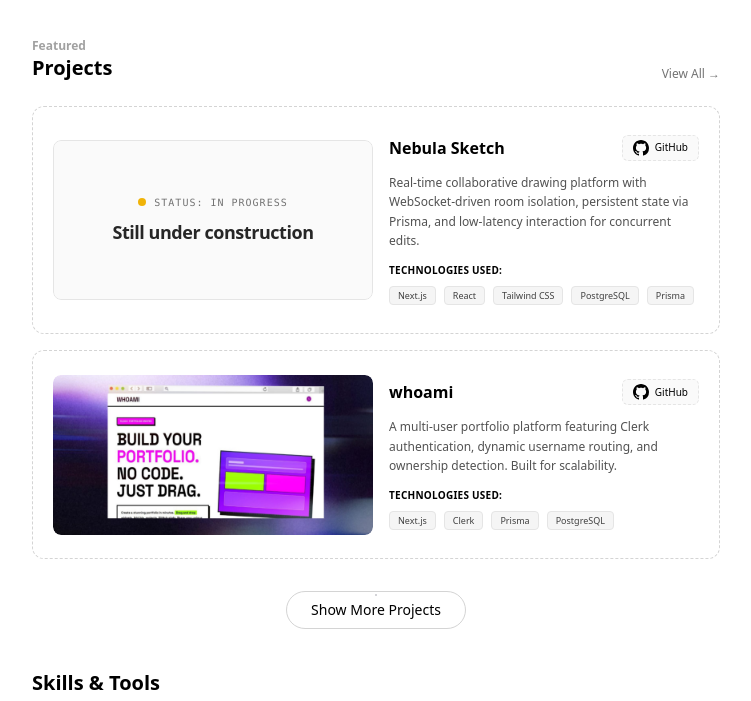
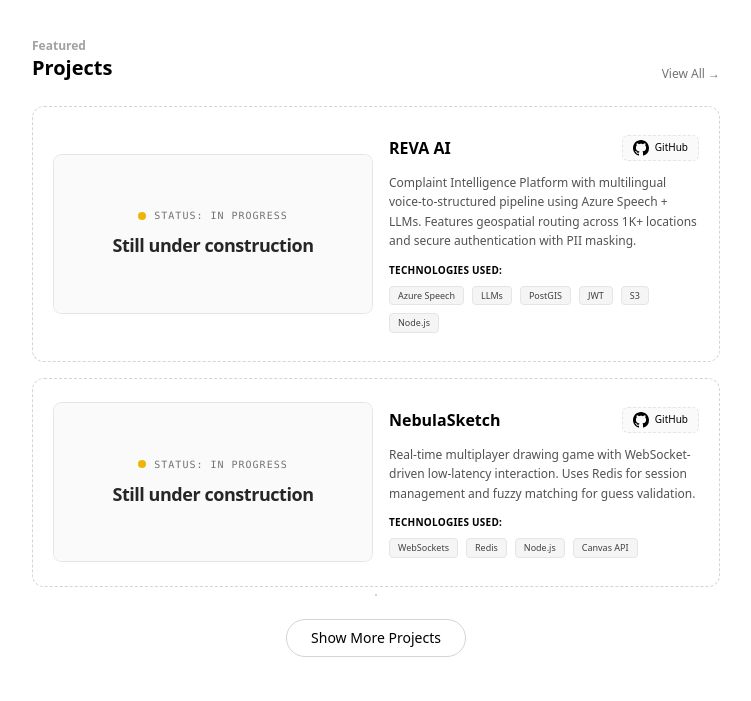
Before and after one commit to sivakumar232/portfolio_next, a Next.js app: page / in a window 1280 px wide. Shown: the part 605-1306 px from the top of the page, without its empty margins (264-1015 px from the left). Built offline with nearby package versions, Linux system fonts and the light colour scheme; no server answers.

Commit message:
feat:add new project

```diff
--- a/src/components/Banner.tsx
+++ b/src/components/Banner.tsx
@@ -98,7 +98,7 @@ const Banner: React.FC = () => {
                             </span>
                         </a>
                         <a
-                            href="https://drive.google.com/file/d/1uha-bhj3xjK6XHaWR1kJW1l_vqMePLuw/view?usp=sharing"
+                            href="https://drive.google.com/file/d/1uha-bhj3xjK6XHaWR1kJW1l_vqMePLuw/view?usp=sharing6"
                             target="_blank"
                             rel="noopener noreferrer"
                             className="relative p-2 bg-white dark:bg-neutral-800 rounded-full hover:bg-neutral-100 dark:hover:bg-neutral-700 transition-colors border border-neutral-200 dark:border-neutral-700 group"
--- a/src/components/Projects.tsx
+++ b/src/components/Projects.tsx
@@ -27,12 +27,20 @@ const Projects: React.FC<ProjectsProps> = ({ limit }) => {
   };
 
   const projects = [
-{
-      title: "Nebula Sketch",
+    {
+      title: "REVA AI",
       description:
-        "Real-time collaborative drawing platform with WebSocket-driven room isolation, persistent state via Prisma, and low-latency interaction for concurrent edits.",
-      tags: ["Next.js", "React", "Tailwind CSS", "PostgreSQL", "Prisma"],
-      github: "https://github.com/sivakumar232/Nebula-Sketch",
+        "Complaint Intelligence Platform with multilingual voice-to-structured pipeline using Azure Speech + LLMs. Features geospatial routing across 1K+ locations and secure authentication with PII masking.",
+      tags: ["Azure Speech", "LLMs", "PostGIS", "JWT", "S3", "Node.js"],
+      github: "https://github.com/sivakumar232/REVA-AI/",
+      link: null,
+    },
+    {
+      title: "NebulaSketch",
+      description:
+        "Real-time multiplayer drawing game with WebSocket-driven low-latency interaction. Uses Redis for session management and fuzzy matching for guess validation.",
+      tags: ["WebSockets", "Redis", "Node.js", "Canvas API"],
+      github: "https://github.com/sivakumar232/nebulasketch",
       link: null,
     },
     {
```
